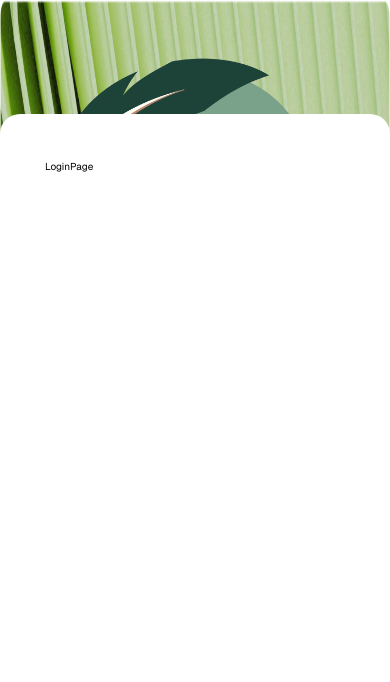
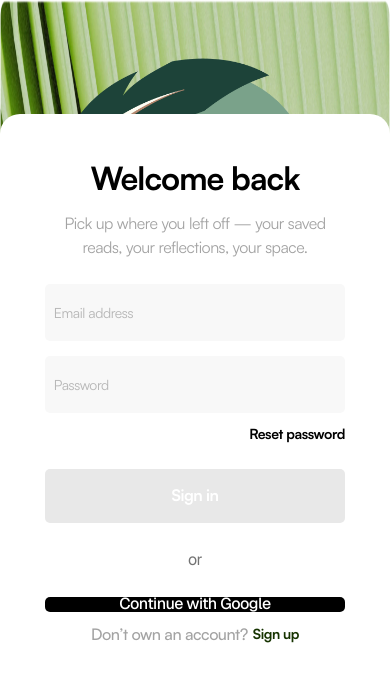
Before and after one commit to ezenardr/de-vous-a-moi, a Next.js app: page /auth/login in a window 390 px wide. Shown: the top 682 px of the page. Built offline with nearby package versions, Linux system fonts and the light colour scheme.

Commit message:
login implementation

```diff
--- a/package.json
+++ b/package.json
@@ -9,9 +9,11 @@
     "lint": "eslint"
   },
   "dependencies": {
+    "@hookform/resolvers": "^5.2.2",
     "next": "16.0.5",
     "react": "19.2.0",
-    "react-dom": "19.2.0"
+    "react-dom": "19.2.0",
+    "zod": "^4.1.13"
   },
   "devDependencies": {
     "@tailwindcss/postcss": "^4",
--- a/src/app/auth/layout.tsx
+++ b/src/app/auth/layout.tsx
@@ -5,7 +5,7 @@ import Logo from "@/assets/logos/logo.png";
 export default function layout({ children }: { children: React.ReactNode }) {
   return (
     <div className="bg-white lg:p-10 h-dvh overflow-hidden">
-      <div className="lg:flex items-center gap-[5px] hidden">
+      <div className="lg:flex p-2.5 items-center gap-[5px] hidden">
         <Image
           src={Logo}
           width={35}
@@ -32,7 +32,7 @@ export default function layout({ children }: { children: React.ReactNode }) {
           </span>
         </div>
 
-        <div className="absolute top-[114px] lg:top-[50%] lg:left-[50%] lg:-translate-x-[50%] lg:-translate-y-[50%] bg-white p-18 rounded-[20px] w-full lg:w-[490px] lg:max-w-[490px] h-[90%]">
+        <div className="absolute top-[114px] lg:top-[50%] lg:left-[50%] lg:-translate-x-[50%] lg:-translate-y-[50%] bg-white p-18 rounded-[20px] w-full lg:w-[490px] lg:max-w-[490px] h-[90%] overflow-auto scrollbar-none">
           {children}
         </div>
       </div>
--- a/src/app/auth/login/page.tsx
+++ b/src/app/auth/login/page.tsx
@@ -1,3 +1,89 @@
+"use client"
+import { useForm } from "react-hook-form";
+import { z } from "zod";
+import { zodResolver } from "@hookform/resolvers/zod";
+import { redirect } from 'next/navigation';
+
+const LoginSchema = z.object({
+  email: z.email("Adresse email invalide"),
+  password: z.string().min(6, "Mot de passe trop court"),
+});
+type TLoginSchema = z.infer<typeof LoginSchema>;
+
 export default function LoginPage() {
-  return <div>LoginPage</div>;
+  const {
+    register,
+    handleSubmit,
+    formState: { errors, isValid, isSubmitting },
+    reset,
+  } = useForm<TLoginSchema>({
+    resolver: zodResolver(LoginSchema),
+    mode: "onChange",
+  });
+  const onSubmit = async (data: TLoginSchema) => {
+    if (data.email==="jeanbaptisteedshy@gmail.com" && data.password==="123456"){
+      console.log('welcome back')
+      redirect('/');
+    }
+    else{
+      console.log('sorry try again maybe with another email or password')
+    }
+    console.log("Formulaire soumis:", data);
+    await (data);
+    reset();
+  };
+
+  return <div>
+    <div  className="flex flex-col gap-[25px]">
+      <div  className="flex flex-col gap-[15px] font-secondary text-center">
+        <h3 className="text-[32px] font-bold leading-[120%] tracking-[-0.96px]">Welcome back</h3>
+        <p className="text-[16px] font-normal leading-[145%] tracking-[-0.48px] text-[#A3A3A3]">Pick up where you left off — your saved reads, your reflections, your space.</p>
+      </div>
+      <form onSubmit={handleSubmit(onSubmit)}>
+        <div className="flex flex-col font-secondary tracking-[-0.42px]">
+          <div className="flex flex-col gap-[5px] mb-[15px]">
+            <input
+                type="email"
+                {...register('email')}
+                placeholder="Email address"
+                className="bg-[#F8F8F8] px-3.5 py-[18px] text-[14px] text-[#767676] rounded-[5px]
+                focus:border focus:border-[#9FE870] focus:outline-none
+                focus-visible:border-primary-base focus-visible:ring-2 focus-visible:ring-[#9FE870]"
+                required
+            />
+            {errors.email && <p className="text-[#cc0000]">{errors.email.message}</p>}
+          </div>
+          <div className="flex flex-col gap-[5px]">
+            <input
+                type="password"
+                {...register('password')}
+                placeholder="Password"
+                className="bg-[#F8F8F8] px-3.5 py-[18px] text-[14px] text-[#767676] rounded-[5px]
+                focus:border focus:border-[#9FE870] focus:outline-none
+                focus-visible:border-primary-base focus-visible:ring-2 focus-visible:ring-[#9FE870]"
+                required
+            />
+            {errors.password && <p className="text-[#cc0000]">{errors.password.message}</p>}
+            <a className="text-[14px] text-end font-bold leading-[145%] tracking-[-0.42px] mt-2.5">Reset password</a>
+          </div>
+        </div>
+        <button
+          type="submit"
+          disabled={!isValid || isSubmitting}
+          className="w-full rounded-[5px] bg-[#9FE870] font-secondary text-[16px] font-bold tracking-[-0.48px] text-primary-base leading-[145%] px-[25px] py-[15px] mt-[25px] disabled:bg-[#E8E8E8] disabled:text-white  disabled:cursor-not-allowed">
+          {isSubmitting ? "Signing in..." : "Sign in"}
+        </button>
+      </form>
+    </div>
+
+    <div className="flex flex-col gap-[30px] mt-[30px] mb-[15px] text-center leading-[145%] tracking-[-0.48px]">
+      <p className="font-primary text-[16px] text-neutral-500">or</p>
+      <button  className="w-full bg-black rounded-[5px] text-[16px] font-medium text-white px-[24] py-[16]">Continue with Google</button>
+    </div>
+
+    <div className="flex gap-[5px] justify-center font-secondary leading-[145%]">
+      <p className="text-[16px] font-medium tracking-[-0.48px] text-[#A3A3A3]">Don’t own an account?</p>
+      <a className="text-[14px] font-bold tracking-[-0.42px] text-primary-base flex items-center ">Sign up</a>
+    </div>
+  </div>;
 }
```
Also changed, not shown: 1 other file (tests, documents, lock files or other folders).
